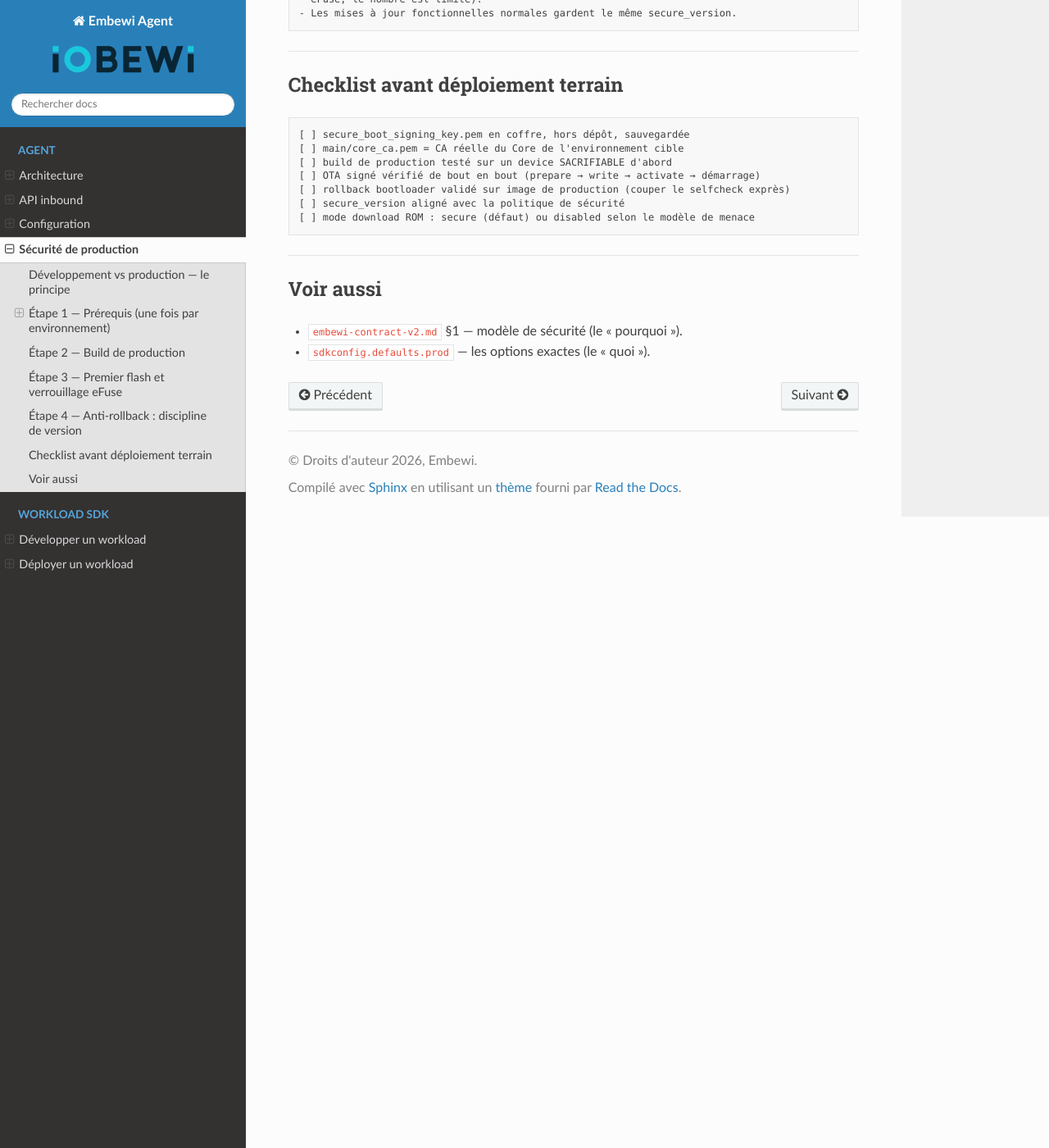
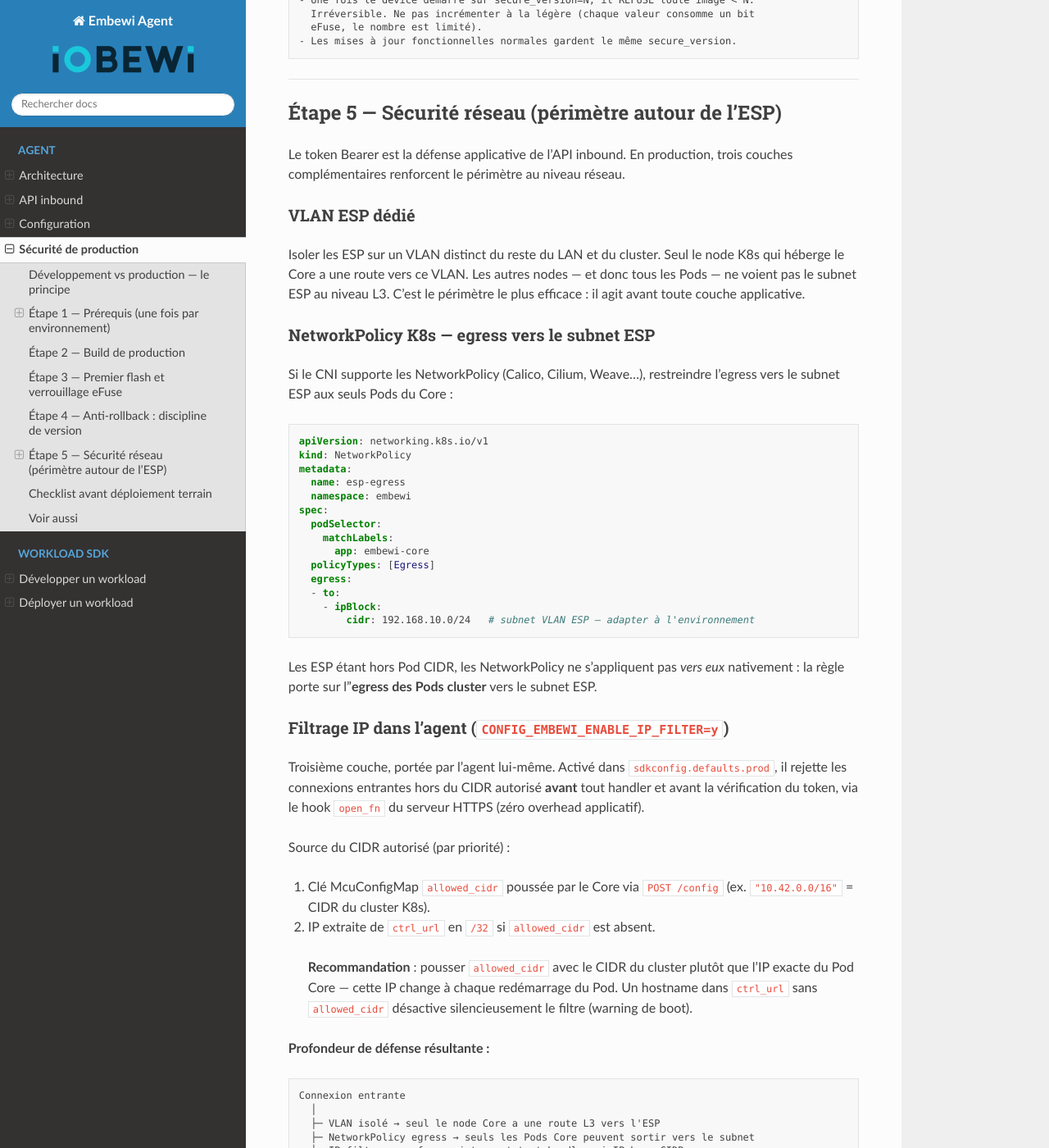
Before and after one commit to iobewi/embewi-agent-esp, a Sphinx documentation site: the page built from docs/embewi-prod-security.md, in a window 1280 px wide and 1400 px high, scrolled down 2686 px. Shown: the whole window at 82% size. Built offline with Sphinx 7.4.7 and the Read the Docs theme 3.1.0, drawn with Linux system fonts in a browser that asks for light colours; some of the changed text lies outside the part shown.

Commit message:
docs: sécurité réseau K8s + amendements contrat §1/§5/§8/§8a/§8b/§9
Doc agent :
- architecture.md : table des champs heartbeat (dont "ip" et son rôle EndpointSlice)
- configuration.md : clé "allowed_cidr" + CONFIG_EMBEWI_ENABLE_IP_FILTER dans Kconfig
- embewi-prod-security.md : Étape 5 (VLAN + NetworkPolicy + filtrage agent),
  ligne dans le tableau dev/prod, 3 items dans la checklist terrain
- Dockerfile : Sphinx + dépendances (myst-parser, rtd-theme, mermaid)

Contrat (contract/docs/embewi-contract-v2.md) :
- §1 : défense en profondeur réseau (VLAN + NetworkPolicy + CONFIG_EMBEWI_ENABLE_IP_FILTER)
- §5 : champ "ip" requis dans le heartbeat + entrée dans la table des métriques
- §8 : règle normative "EndpointSlice.addresses ← heartbeat.ip" + sécurité réseau
- §8a (nouveau) : status conditions McuNode/McuDeployment — reasons stables,
  kubectl wait, ArgoCD/Flux compatibles
- §8b (nouveau) : pipeline métriques Prometheus — 8 noms de métriques stables,
  labels communs, staleness, ServiceMonitor YAML
- §9 : table Core/Agent mise à jour (status conditions + /metrics)

````diff
--- a/docs/embewi-prod-security.md
+++ b/docs/embewi-prod-security.md
@@ -19,6 +19,7 @@
 | Mode download ROM | ouvert | secure DL mode |
 | Chiffrement NVS | ❌ off | ✅ schéma flash-enc (partition `nvs_keys`) |
 | Vérification cert du Core (sortant) | ❌ skip | ✅ CA embarquée (`CONFIG_EMBEWI_VERIFY_CORE_CERT`) |
+| Filtrage IP inbound | ❌ off | ✅ rejet avant handler (`CONFIG_EMBEWI_ENABLE_IP_FILTER`) |
 | Reflash libre | ✅ | ❌ (par design) |
 
 Le développement reste rapide et reflashable. La sécurité ne s'active que via
@@ -123,6 +124,74 @@ eFuse. Règle opérationnelle :
 
 ---
 
+## Étape 5 — Sécurité réseau (périmètre autour de l'ESP)
+
+Le token Bearer est la défense applicative de l'API inbound. En production,
+trois couches complémentaires renforcent le périmètre au niveau réseau.
+
+### VLAN ESP dédié
+
+Isoler les ESP sur un VLAN distinct du reste du LAN et du cluster. Seul le
+node K8s qui héberge le Core a une route vers ce VLAN. Les autres nodes — et
+donc tous les Pods — ne voient pas le subnet ESP au niveau L3. C'est le
+périmètre le plus efficace : il agit avant toute couche applicative.
+
+### NetworkPolicy K8s — egress vers le subnet ESP
+
+Si le CNI supporte les NetworkPolicy (Calico, Cilium, Weave…), restreindre
+l'egress vers le subnet ESP aux seuls Pods du Core :
+
+```yaml
+apiVersion: networking.k8s.io/v1
+kind: NetworkPolicy
+metadata:
+  name: esp-egress
+  namespace: embewi
+spec:
+  podSelector:
+    matchLabels:
+      app: embewi-core
+  policyTypes: [Egress]
+  egress:
+  - to:
+    - ipBlock:
+        cidr: 192.168.10.0/24   # subnet VLAN ESP — adapter à l'environnement
+```
+
+Les ESP étant hors Pod CIDR, les NetworkPolicy ne s'appliquent pas *vers eux*
+nativement : la règle porte sur l'**egress des Pods cluster** vers le subnet ESP.
+
+### Filtrage IP dans l'agent (`CONFIG_EMBEWI_ENABLE_IP_FILTER=y`)
+
+Troisième couche, portée par l'agent lui-même. Activé dans
+`sdkconfig.defaults.prod`, il rejette les connexions entrantes hors du CIDR
+autorisé **avant** tout handler et avant la vérification du token, via le hook
+`open_fn` du serveur HTTPS (zéro overhead applicatif).
+
+Source du CIDR autorisé (par priorité) :
+
+1. Clé McuConfigMap `allowed_cidr` poussée par le Core via `POST /config`
+   (ex. `"10.42.0.0/16"` = CIDR du cluster K8s).
+2. IP extraite de `ctrl_url` en `/32` si `allowed_cidr` est absent.
+
+> **Recommandation** : pousser `allowed_cidr` avec le CIDR du cluster plutôt
+> que l'IP exacte du Pod Core — cette IP change à chaque redémarrage du Pod.
+> Un hostname dans `ctrl_url` sans `allowed_cidr` désactive silencieusement
+> le filtre (warning de boot).
+
+**Profondeur de défense résultante :**
+
+```text
+Connexion entrante
+  │
+  ├─ VLAN isolé → seul le node Core a une route L3 vers l'ESP
+  ├─ NetworkPolicy egress → seuls les Pods Core peuvent sortir vers le subnet
+  ├─ IP filter open_fn → rejet avant tout handler si IP hors CIDR
+  └─ Token Bearer (temps constant) → auth applicative finale
+```
+
+---
+
 ## Checklist avant déploiement terrain
 
 ```text
@@ -133,6 +202,9 @@ eFuse. Règle opérationnelle :
 [ ] rollback bootloader validé sur image de production (couper le selfcheck exprès)
 [ ] secure_version aligné avec la politique de sécurité
 [ ] mode download ROM : secure (défaut) ou disabled selon le modèle de menace
+[ ] ESP sur VLAN dédié — seul le node Core a une route L3 vers le subnet
+[ ] NetworkPolicy K8s egress appliquée (si CNI le supporte)
+[ ] CONFIG_EMBEWI_ENABLE_IP_FILTER=y + allowed_cidr poussé via McuConfigMap
 ```
 
 ---
````
Also changed, not shown: docs/architecture.md (+22 -0 lines), docs/configuration.md (+7 -1 lines), 1 other file.
